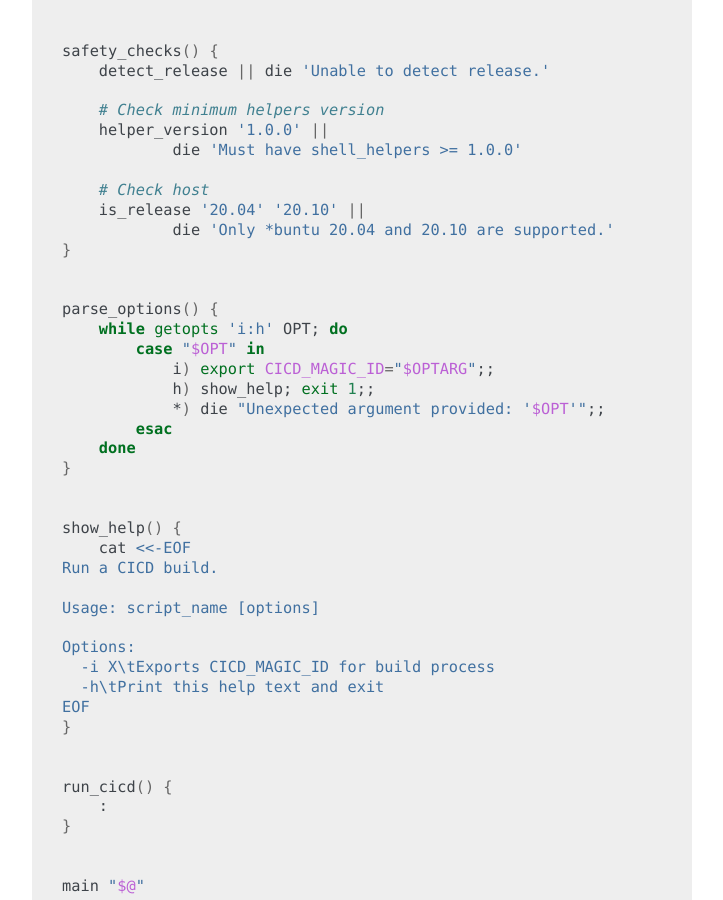
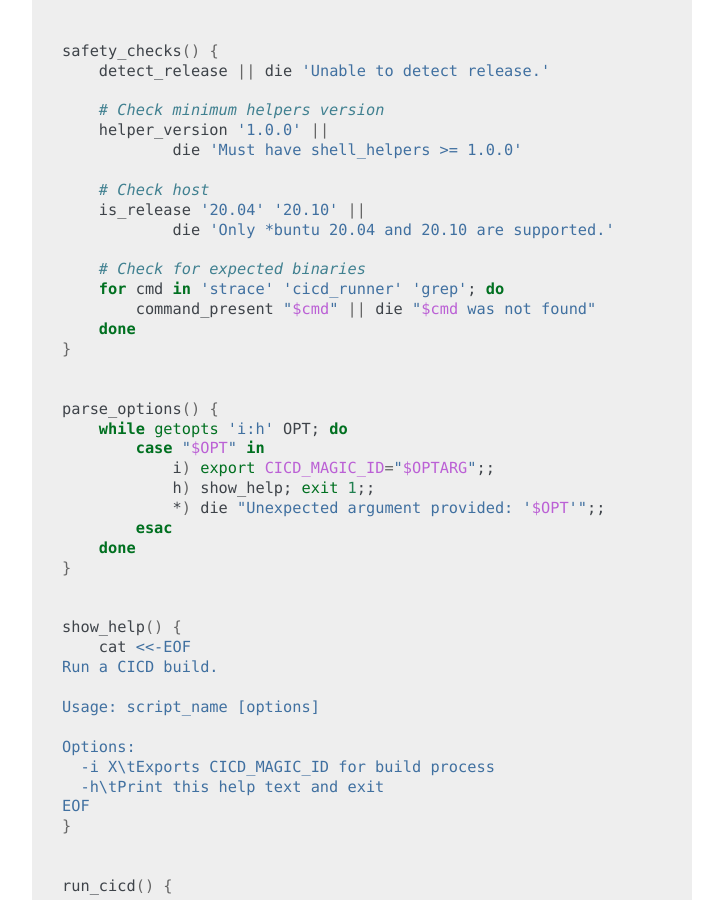
Before and after one commit to MTecknology/script-helpers, a Sphinx documentation site: the page built from docs/samples/shell.rst, in a window 1280 px wide and 900 px high, scrolled down 936 px. Shown: the whole window, without its empty margins (388-1111 px from the left). Built offline with Sphinx 7.4.7, drawn with Linux system fonts in a browser that asks for light colours; pages that are not in the unit, such as notebooks, are missing from menus.

Commit message:
Add shell:command_present().

```diff
--- a/docs/samples/shell.rst
+++ b/docs/samples/shell.rst
@@ -58,6 +58,11 @@ Basic Skeleton
         # Check host
         is_release '20.04' '20.10' ||
                 die 'Only *buntu 20.04 and 20.10 are supported.'
+
+        # Check for expected binaries
+	for cmd in 'strace' 'cicd_runner' 'grep'; do
+	    command_present "$cmd" || die "$cmd was not found"
+	done
     }
 
 
```
Also changed, not shown: 2 other files.
